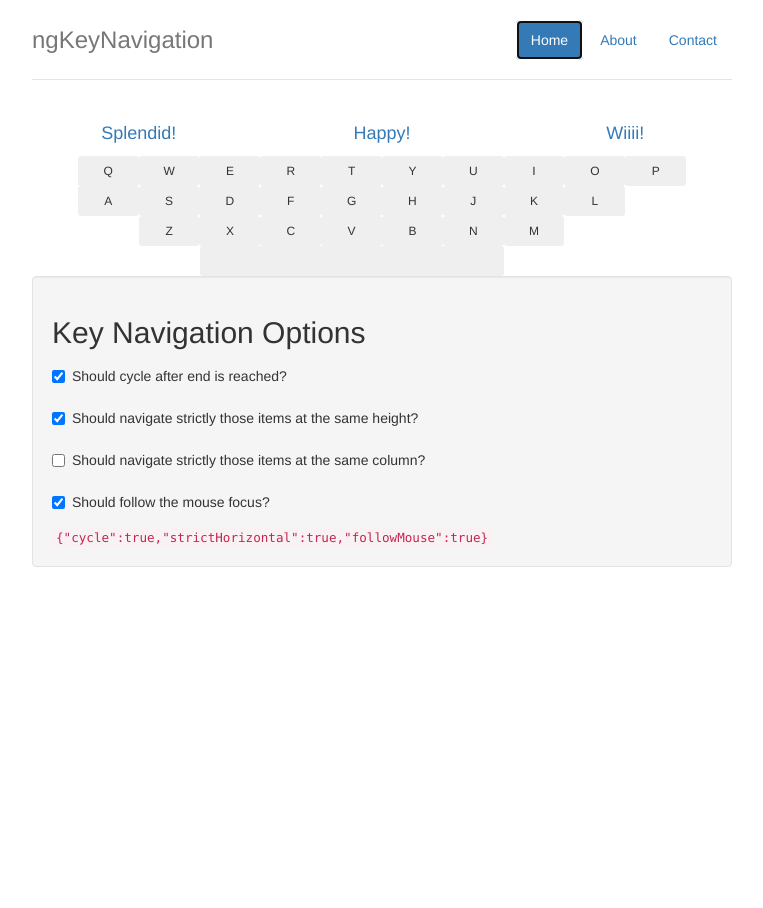
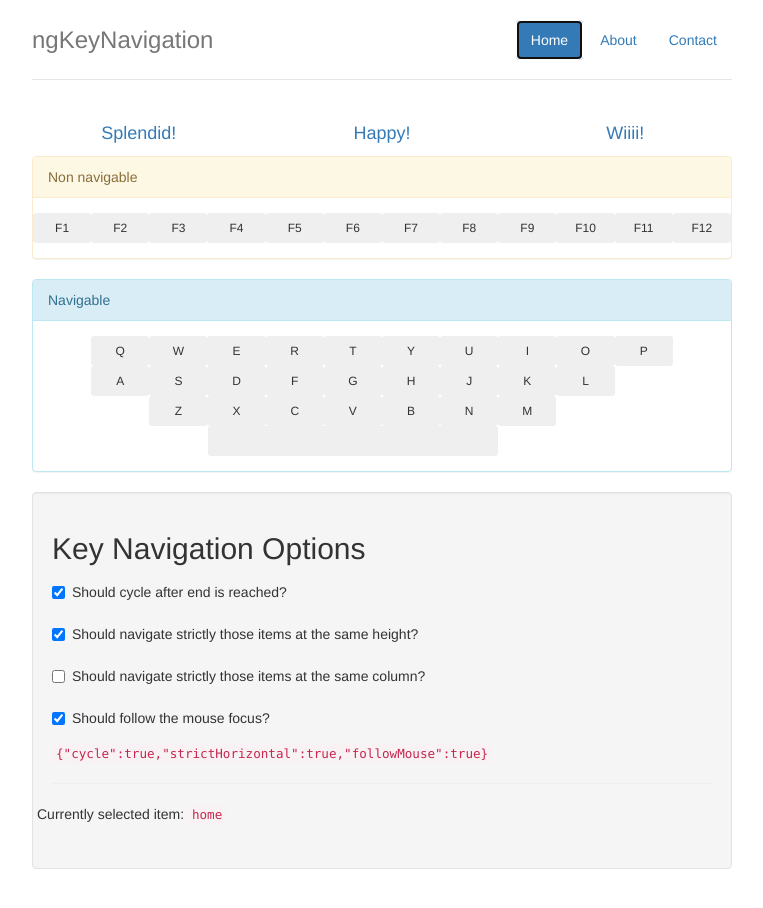
Before and after one commit to emalvino/angular-key-navigation, a website: page app/index.html in a window 1280 px wide. Shown: the whole page, without its empty margins (258-1021 px from the left). Before the commit the page ends 800 px from the top, so only its background shows below. Drawn offline with nearby package versions, Linux system fonts and the light colour scheme; some packages are replaced by stand-ins of ours; files that its build step writes are made by us from their sources.

Commit message:
Improved example

```diff
--- a/app/scripts/controllers/main.js
+++ b/app/scripts/controllers/main.js
@@ -8,6 +8,7 @@ angular.module('ngKeyNavigationApp')
 		followMouse: true
 	};
 	$scope.keyboard = [
+		['F1', 'F2', 'F3', 'F4', 'F5', 'F6', 'F7', 'F8', 'F9', 'F10', 'F11', 'F12'],
 		['Q', 'W', 'E', 'R', 'T', 'Y', 'U', 'I', 'O', 'P'],
 		['A', 'S', 'D', 'F', 'G', 'H', 'J', 'K', 'L'],
 		['Z', 'X', 'C', 'V', 'B', 'N', 'M']
--- a/app/scripts/directives/emkeynavigation.js
+++ b/app/scripts/directives/emkeynavigation.js
@@ -52,7 +52,6 @@ angular.module('emKeyNavigation', [])
 					$timeout(function(){
 						element.element.focus();
 					},0);
-					console.log($scope.emKeyNavigationSelected);
 				}
 			};
 			this.registerNavigableElement = function(element){
--- a/app/views/main.html
+++ b/app/views/main.html
@@ -13,26 +13,37 @@
     <a class="btn btn-lg col-md-4" ng-class="{'btn-success': selected === 'happy'}" ng-href="#" em-key-navigation="'happy'">Happy!</a>
     <a class="btn btn-lg col-md-4" ng-class="{'btn-success': selected === 'wiii'}" ng-href="#" em-key-navigation="'wiii'">Wiiii!</a>
   </div>
-  <div class="row">
-    <div class="col-md-1"></div>
-    <button class="btn btn-sm col-md-1" ng-repeat="key in keyboard[0]" ng-class="{'btn-success': selected === key}" ng-bind="key" em-key-navigation="key"></button>
+  <div class="panel panel-warning">
+    <div class="panel-heading">Non navigable</div>
+    <div class="row panel-body">
+      <button class="btn btn-sm col-md-1" ng-repeat="key in keyboard[0]" ng-bind="key"></button>
     </div>
+  </div>
+  <div class="panel panel-info">
+    <div class="panel-heading">Navigable</div>
+    <div class="panel-body">
       <div class="row">
         <div class="col-md-1"></div>
         <button class="btn btn-sm col-md-1" ng-repeat="key in keyboard[1]" ng-class="{'btn-success': selected === key}" ng-bind="key" em-key-navigation="key"></button>
       </div>
       <div class="row">
+        <div class="col-md-1"></div>
+        <button class="btn btn-sm col-md-1" ng-repeat="key in keyboard[2]" ng-class="{'btn-success': selected === key}" ng-bind="key" em-key-navigation="key"></button>
+      </div>
+      <div class="row">
         <div class="col-md-2"></div>
-    <button class="btn btn-sm col-md-1" ng-repeat="key in keyboard[2]" ng-class="{'btn-success': selected === key}" ng-bind="key" em-key-navigation="key"></button>
+        <button class="btn btn-sm col-md-1" ng-repeat="key in keyboard[3]" ng-class="{'btn-success': selected === key}" ng-bind="key" em-key-navigation="key"></button>
       </div>
       <div class="row">
         <div class="col-md-3"></div>
         <button class="btn btn-sm col-md-5" ng-class="{'btn-success': selected === ' '}" em-key-navigation="' '">&nbsp;</button>
       </div>
+    </div>
+  </div>
   <div class="well form-horizontal">
     <h2>Key Navigation Options</h2>
     <div class="form-group">
-      <div class="col-sm-12" for="cycle">
+      <div class="col-sm-12">
         <div class="checkbox">
           <label>
             <input type="checkbox" ng-model="keyNavigationOptions.cycle"></input> Should cycle after end is reached?
@@ -41,7 +52,7 @@
       </div>
     </div>
     <div class="form-group">
-      <div class="col-sm-12" for="cycle">
+      <div class="col-sm-12">
         <div class="checkbox">
           <label>
             <input type="checkbox" ng-model="keyNavigationOptions.strictHorizontal"></input> Should navigate strictly those items at the same height?
@@ -50,7 +61,7 @@
       </div>
     </div>
     <div class="form-group">
-      <div class="col-sm-12" for="cycle">
+      <div class="col-sm-12">
         <div class="checkbox">
           <label>
             <input type="checkbox" ng-model="keyNavigationOptions.strictVertical"></input> Should navigate strictly those items at the same column?
@@ -59,7 +70,7 @@
       </div>
     </div>
     <div class="form-group">
-      <div class="col-sm-12" for="cycle">
+      <div class="col-sm-12">
         <div class="checkbox">
           <label>
             <input type="checkbox" ng-model="keyNavigationOptions.followMouse"></input> Should follow the mouse focus?
@@ -68,5 +79,10 @@
       </div>
     </div>
     <code>{{keyNavigationOptions}}</code>
+    <hr/>
+    <div class="form-group">
+        <p>Currently selected item: <code>{{selected}}</code></p>
       </div>
     </div>
+  </div>
+</div>
```
Lines whose indentation alone changed are shown as unchanged.
